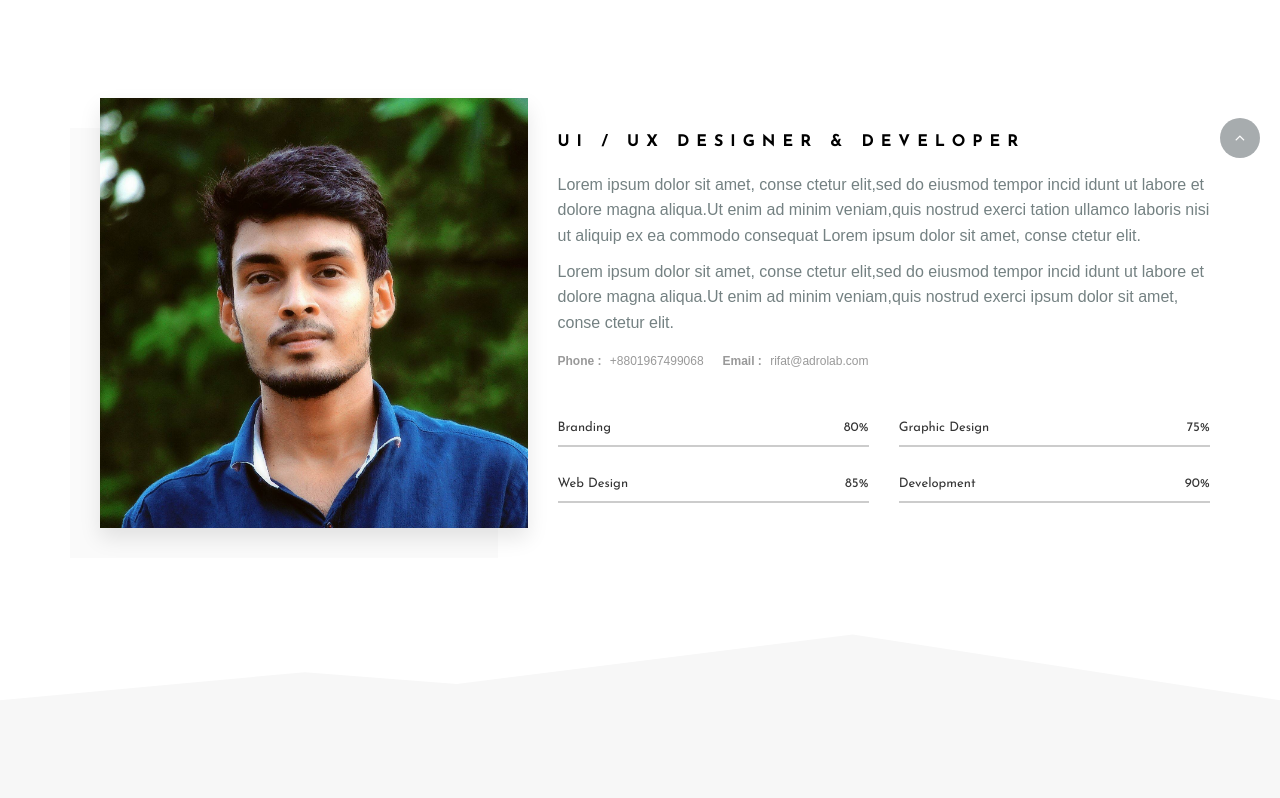
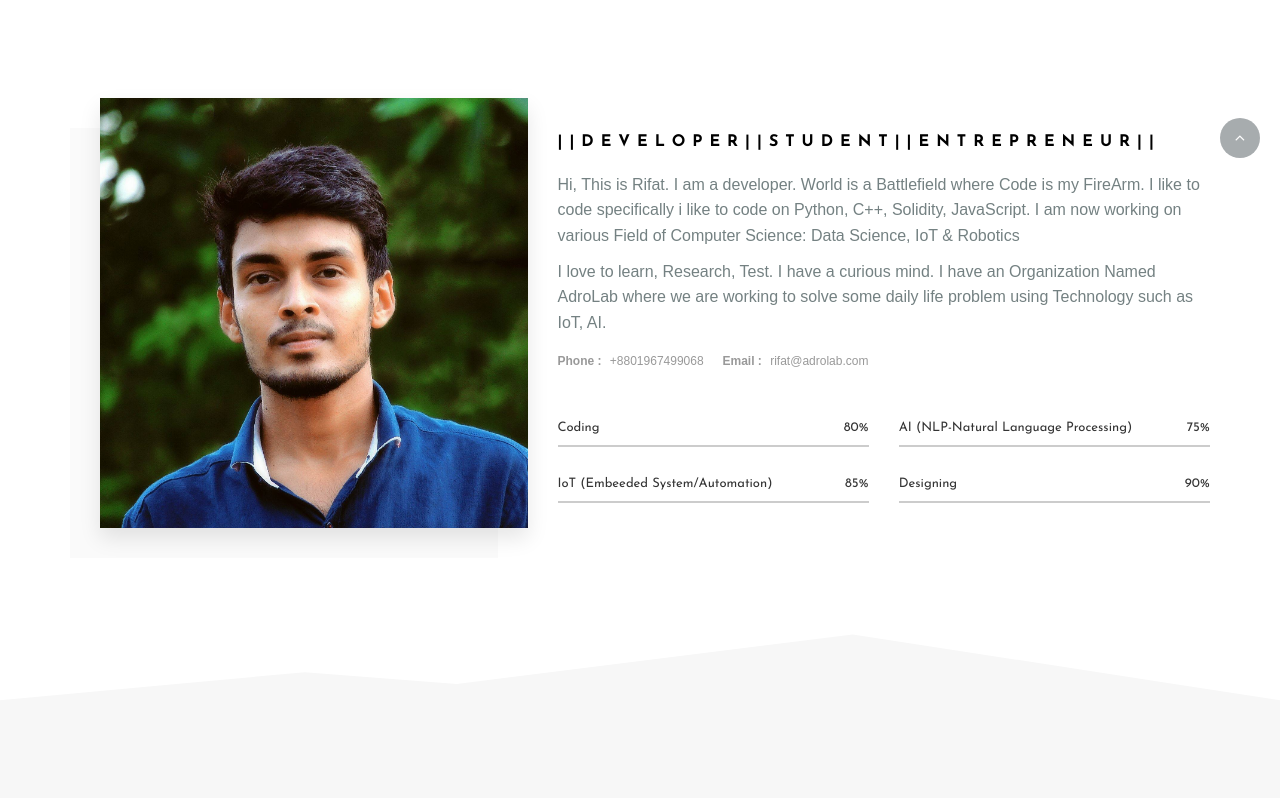
Before and after one commit to rifat6991/rifat6991.github.io, a plain HTML site: page index.html in a window 1280 px wide. Shown: the part 842-1640 px from the top of the page. Drawn offline with nearby package versions, Linux system fonts and the light colour scheme; a script that the page names is missing; files whose address does not match are found by name; a web font is replaced by a local one.

Commit message:
Update index.html

```diff
--- a/index.html
+++ b/index.html
@@ -64,7 +64,7 @@
 		      </button>
 
 		       <!-- logo -->
-		      <a class="logo" href="rifat6991.github.io"><img src="img/logo-dark.png" alt="logo"></a>
+		      <a class="logo" href="https://rifat6991.github.io"><img src="img/logo.png" alt="logo"></a>
 
 		    </div>
 
@@ -119,16 +119,16 @@
 						<div class="hero-img">
 							<img src="img/rifat.jpg" alt="">
 							<div class="social">
-								<a href="#0">
+								<a href="https://fb.com/creative.rifat">
 									<span><i class="fa fa-facebook" aria-hidden="true"></i></span>
 								</a>
-								<a href="http://fb.com/creative.rifat">
+								<a href="http://twitter.com/rifatcr1">
 									<span><i class="fa fa-twitter" aria-hidden="true"></i></span>
 								</a>
-								<a href="http://twitter.com/rifatcr1">
+								<a href="http://linkedin.com/rifatcr1">
 									<span><i class="fa fa-linkedin" aria-hidden="true"></i></span>
 								</a>
-								<a href="http://linkedin.com/rifatcr1">
+								<a href="#">
 									<span><i class="fa fa-pinterest-p" aria-hidden="true"></i></span>
 								</a>
 								<a href="http://instagram.com/rifatcr1">
@@ -140,9 +140,9 @@
 
 					<div class="col-md-7">
 						<div class="content pt-30">
-							<h6 class="htitle mb-15">UI / UX Designer & Developer</h6>
-							<p class="mb-10">Lorem ipsum dolor sit amet, conse ctetur elit,sed do eiusmod tempor incid idunt ut labore et dolore magna aliqua.Ut enim ad minim veniam,quis nostrud exerci tation ullamco laboris nisi ut aliquip ex ea commodo consequat Lorem ipsum dolor sit amet, conse ctetur elit.</p>
-							<p>Lorem ipsum dolor sit amet, conse ctetur elit,sed do eiusmod tempor incid idunt ut labore et dolore magna aliqua.Ut enim ad minim veniam,quis nostrud exerci ipsum dolor sit amet, conse ctetur elit.</p>
+							<h6 class="htitle mb-15">||Developer||Student||Entrepreneur||</h6>
+							<p class="mb-10">Hi, This is Rifat. I am a developer. World is a Battlefield where Code is my FireArm. I like to code specifically i like to code on Python, C++, Solidity, JavaScript. I am now working on various Field of Computer Science: Data Science, IoT & Robotics</p>
+							<p>I love to learn, Research, Test. I have a curious mind. I have an Organization Named AdroLab where we are working to solve some daily life problem using Technology such as IoT, AI. </p>
 							<div class="info mt-15">
 								<strong>Phone : <span>+8801967499068</span></strong>
 								<strong>Email : <span>rifat@adrolab.com</span></strong>
@@ -151,21 +151,21 @@
 								<div class="row">
 									<div class="col-md-6">
 										<div class="prog-item">
-											<h6>Branding <span>80%</span></h6>
+											<h6>Coding <span>80%</span></h6>
 											<div class="skills-progress"><span data-value='80%'></span></div>
 										</div>
 										<div class="prog-item">
-											<h6>Web Design <span>85%</span></h6>
+											<h6>IoT (Embeeded System/Automation) <span>85%</span></h6>
 											<div class="skills-progress"><span data-value='85%'></span></div>
 										</div>
 									</div>
 									<div class="col-md-6">
 										<div class="prog-item">
-											<h6>Graphic Design <span>75%</span></h6>
+											<h6>AI (NLP-Natural Language Processing) <span>75%</span></h6>
 											<div class="skills-progress"><span data-value='75%'></span></div>
 										</div>
 										<div class="prog-item">
-											<h6>Development <span>90%</span></h6>
+											<h6>Designing <span>90%</span></h6>
 											<div class="skills-progress"><span data-value='90%'></span></div>
 										</div>
 									</div>
```
